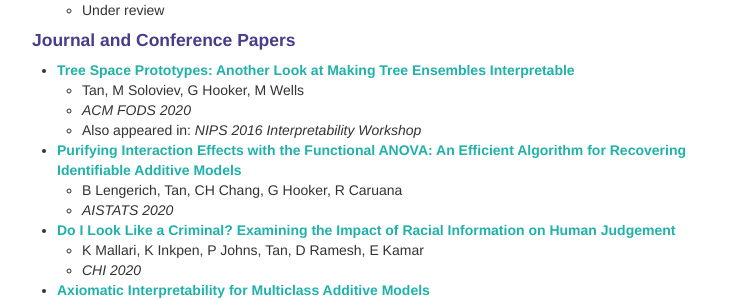
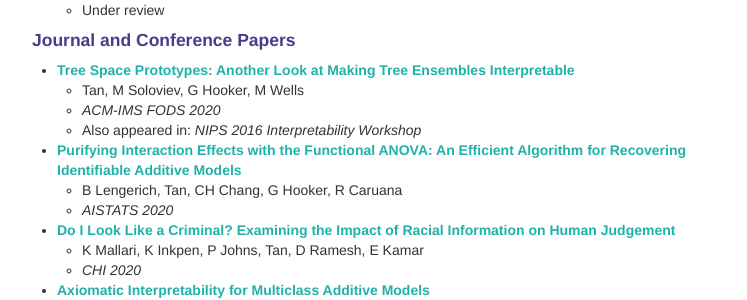
Before and after one commit to shftan/shftan.github.io, a Jekyll site: the page built from index.md, in a window 1280 px wide and 900 px high, scrolled down 1144 px. Shown: the part 158-458 px from the top of the window, without its empty margins (258-1005 px from the left). Built offline with Jekyll 4.4.1, drawn with Linux system fonts in a browser that asks for light colours.

Commit message:
Update index.md

```diff
--- a/index.md
+++ b/index.md
@@ -70,7 +70,7 @@ For older news, click <a class="paper" href="oldernews.html">here</a>.
 <h4>Journal and Conference Papers</h4>
 - <a class="paper" href="https://arxiv.org/abs/1611.07115">Tree Space Prototypes: Another Look at Making Tree Ensembles Interpretable</a>
    - Tan, M Soloviev, G Hooker, M Wells
-   - _ACM FODS 2020_
+   - _ACM-IMS FODS 2020_
    - Also appeared in: _NIPS 2016 Interpretability Workshop_
 - <a class="paper" href="https://arxiv.org/abs/1911.04974">Purifying Interaction Effects with the Functional ANOVA: An Efficient Algorithm for Recovering Identifiable Additive Models</a>
    - B Lengerich, Tan, CH Chang, G Hooker, R Caruana
```
